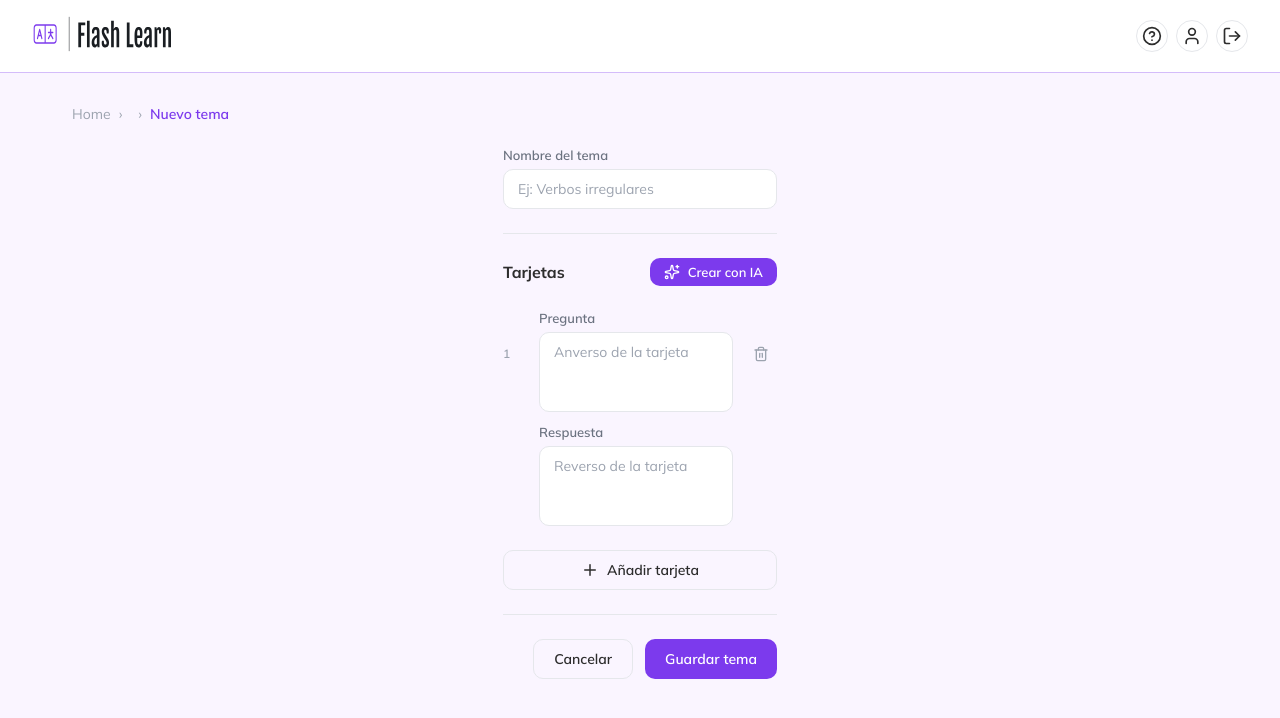
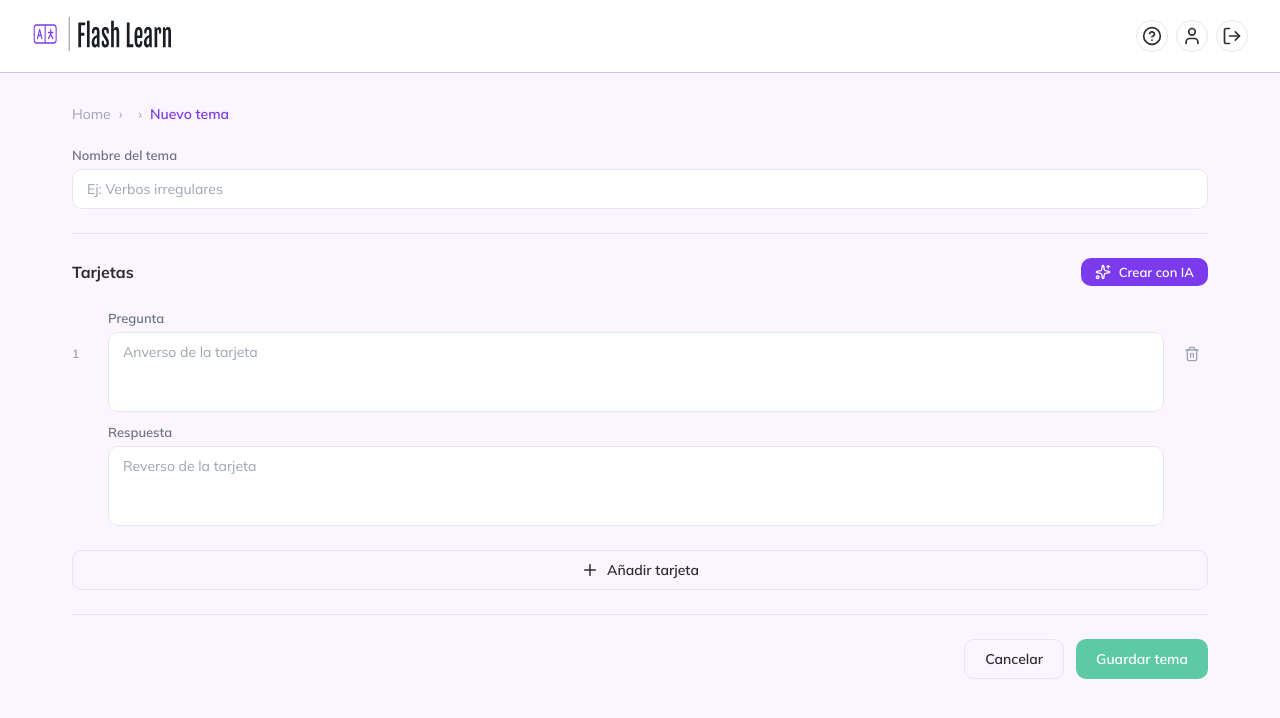
Before and after one commit to andmecsan/flashcards-app, a React (Vite) app: page /decks/1/new-topic in a window 1280 px wide. Shown: the top 718 px of the page. Built offline with nearby package versions, Linux system fonts and the light colour scheme; no server answers; sample sign-in values are in the browser's storage.

Commit message:
feat: deploy config

```diff
--- a/src/components/TopicForm/index.tsx
+++ b/src/components/TopicForm/index.tsx
@@ -141,7 +141,7 @@ export const TopicForm = ({
           <Button $variant="ghost" onClick={handleBack}>
             Cancelar
           </Button>
-          <Button onClick={handleSubmit}>
+          <Button onClick={handleSubmit} $variant="secondary">
             {mode === "create" ? "Guardar tema" : "Guardar cambios"}
           </Button>
         </Actions>
--- a/src/components/TopicForm/styles.ts
+++ b/src/components/TopicForm/styles.ts
@@ -7,7 +7,7 @@ export const SectionHeader = styled.div`
 `
 
 export const FormWrapper = styled.div`
-  max-width: 40rem;
+  width: 100%;
   margin: 0 auto;
   display: flex;
   flex-direction: column;
--- a/src/services/api.ts
+++ b/src/services/api.ts
@@ -1,6 +1,6 @@
 import axios from 'axios'
 
-const API_ROOT = 'http://localhost:3000'
+const API_ROOT = import.meta.env.VITE_API_ROOT || 'http://localhost:3000'
 
 export const authApi = axios.create({
   baseURL: API_ROOT,
```
Also changed, not shown: src/vite-env.d.ts (+8 -0 lines), 2 other files (tests, documents, lock files or other folders).
